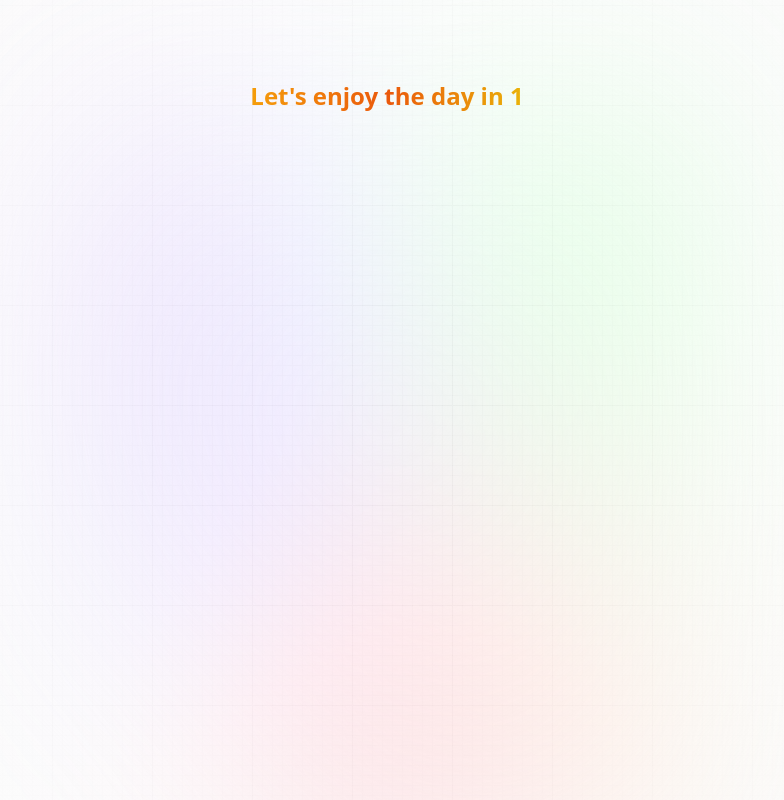
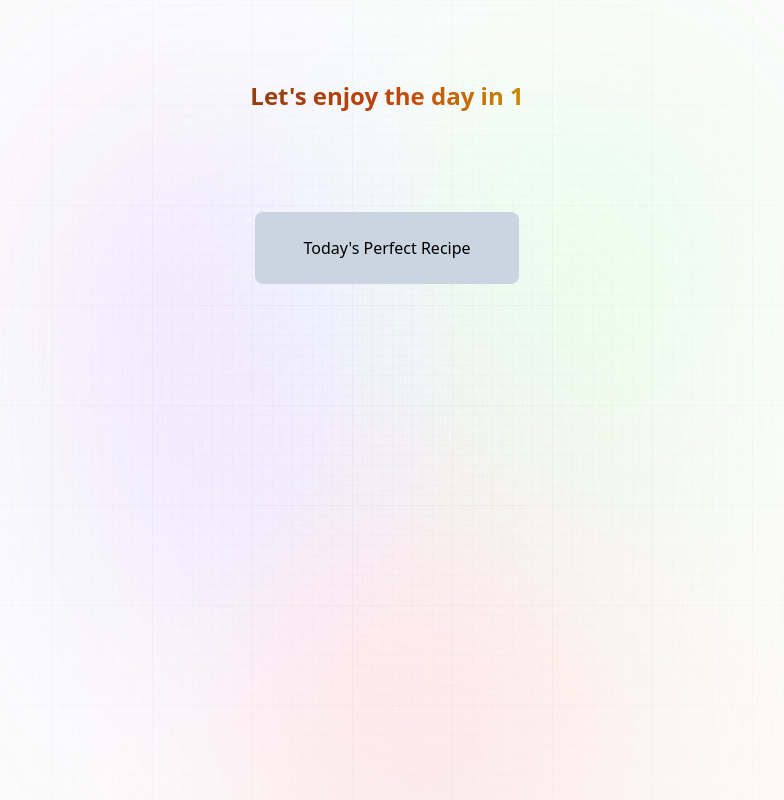
Before and after one commit to cort0038/next-js-app-api, a Next.js app: page /1 in a window 1280 px wide. Shown: the whole page, without its empty margins (253-1037 px from the left). Built offline with nearby package versions, Linux system fonts and the light colour scheme; no server answers.

Commit message:
no important changes

```diff
--- a/app/components/Masthead.jsx
+++ b/app/components/Masthead.jsx
@@ -1,5 +1,3 @@
-import React from "react"
-
 const Masthead = () => {
 	return (
 		<div>
--- a/app/components/RecipeCard.jsx
+++ b/app/components/RecipeCard.jsx
@@ -1,11 +1,18 @@
-import React from 'react'
+import PropTypes from "prop-types"
 
-const RecipeCard = () => {
-  return (
-    <div>
+export default function RecipeCard({weather}) {
+	if (weather) {
+		console.log(weather.conditions)
+		console.log(weather)
+	}
 
-    </div>
-  )
+	return (
+		<div className="rounded-lg text-black bg-slate-300 pr-12 pl-12 pt-6 pb-6 text-center cursor-pointer w-fit">
+			<h3>Today&apos;s Perfect Recipe</h3>
+		</div>
+	)
 }
 
-export default RecipeCard
+RecipeCard.propTypes = {
+	weather: PropTypes.object,
+}
--- a/app/globals.css
+++ b/app/globals.css
@@ -62,7 +62,7 @@
 }
 
 .orange_gradient {
-	@apply bg-gradient-to-r from-amber-500 via-orange-600 to-yellow-500 bg-clip-text text-transparent;
+	@apply bg-gradient-to-r from-amber-800 via-orange-700 to-yellow-600 bg-clip-text text-transparent;
 }
 
 .green_gradient {
```
Also changed, not shown: 1 other file (tests, documents, lock files or other folders).
